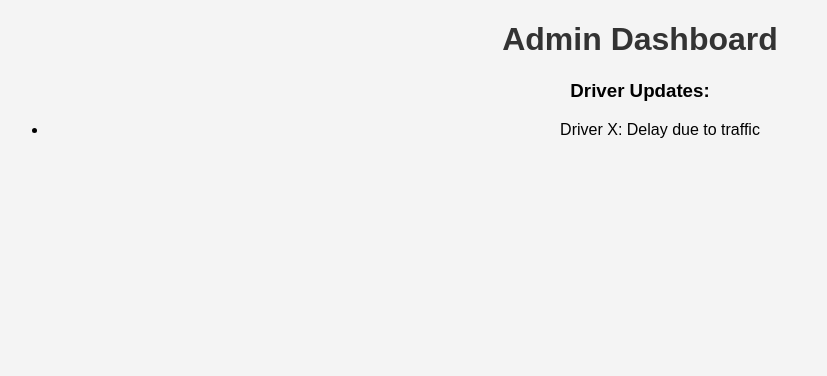
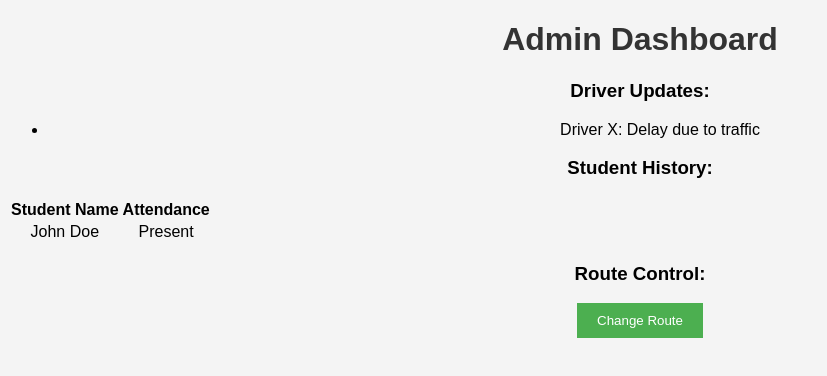
Before and after one commit to uday99-hi/AMIT-1, a plain HTML site: page admin-dashboard.html in a window 1280 px wide. Shown: the whole page, without its empty margins (0-827 px from the left). Drawn offline with Linux system fonts and the light colour scheme.

Commit message:
Update admin-dashboard.html

```diff
--- a/admin-dashboard.html
+++ b/admin-dashboard.html
@@ -13,4 +13,30 @@
     <div>
         <h3>Driver Updates:</h3>
         <ul>
-            <li>Driver X: Delay due to traffic</li> <!-- Placeholder for
+            <li>Driver X: Delay due to traffic</li> <!-- Placeholder for driver updates -->
+        </ul>
+    </div>
+
+    <!-- Student History -->
+    <div>
+        <h3>Student History:</h3>
+        <table>
+            <tr>
+                <th>Student Name</th>
+                <th>Attendance</th>
+            </tr>
+            <tr>
+                <td>John Doe</td>
+                <td>Present</td>
+            </tr>
+        </table>
+    </div>
+
+    <!-- Control Routes -->
+    <div>
+        <h3>Route Control:</h3>
+        <button>Change Route</button>
+    </div>
+
+</body>
+</html>
```
